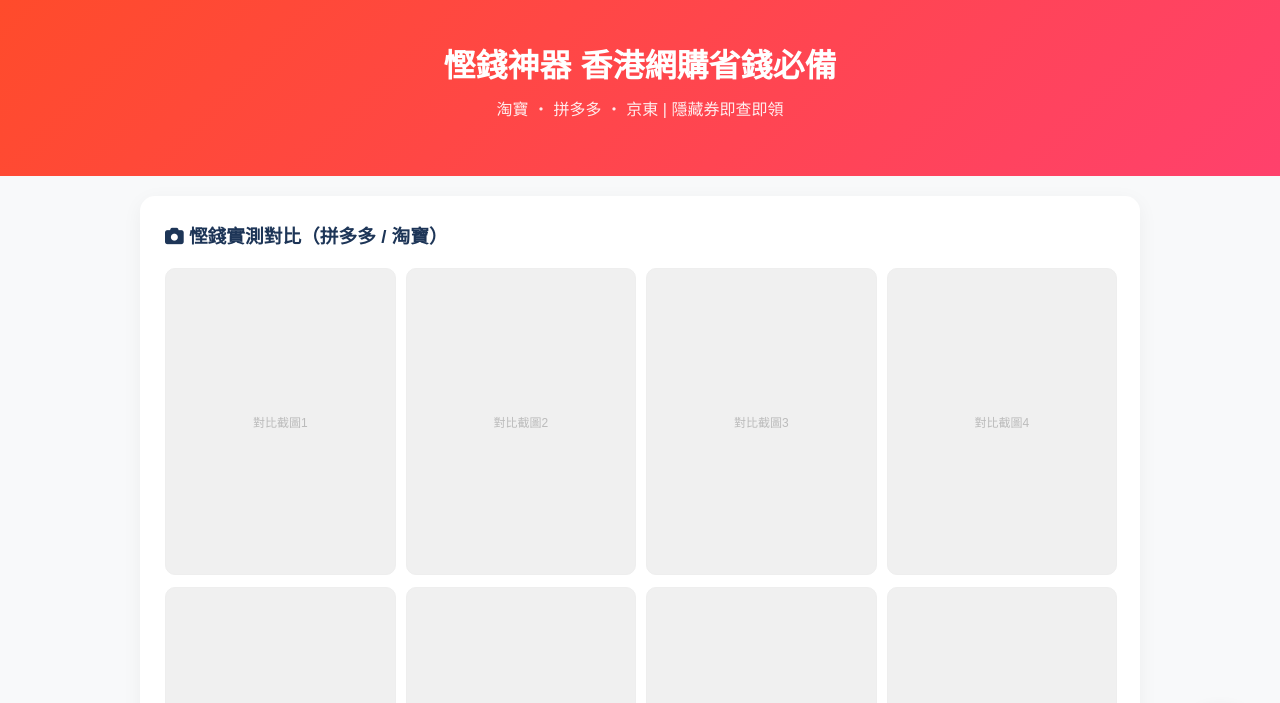
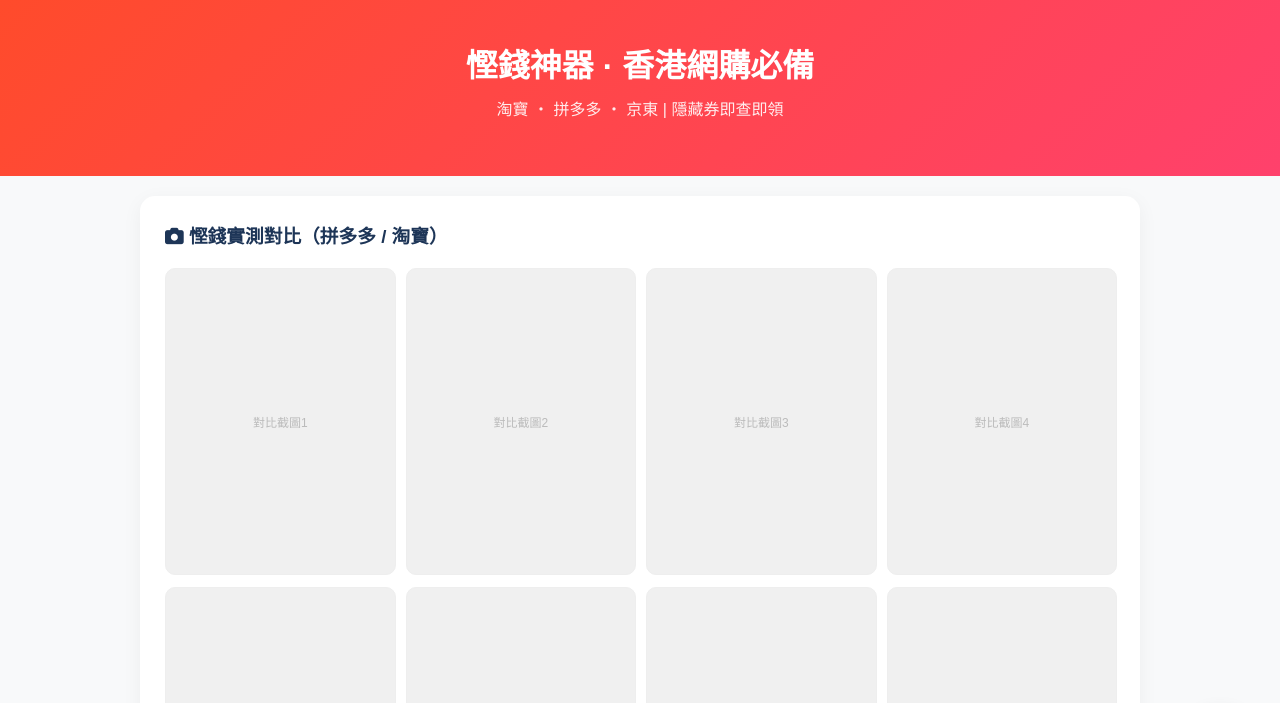
Before and after one commit to tieda0753/xwz88, a plain HTML site: page index.html in a window 1280 px wide. Shown: the top 703 px of the page. Drawn offline with Linux system fonts and the light colour scheme.

Commit message:
Update index.html

```diff
--- a/index.html
+++ b/index.html
@@ -39,8 +39,7 @@
 <body>
 
 <section class="hero">
-    <h1>慳錢神器
-        香港網購省錢必備</h1>
+    <h1>慳錢神器 · 香港網購必備</h1>
     <p>淘寶 ‧ 拼多多 ‧ 京東 | 隱藏券即查即領</p>
 </section>
 
```
